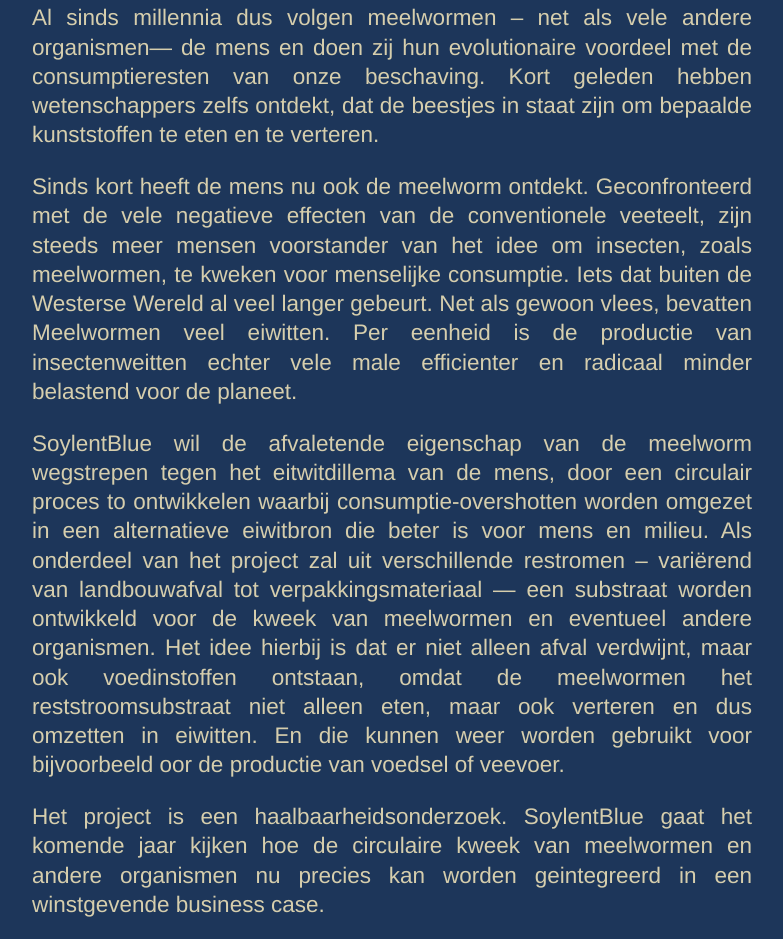
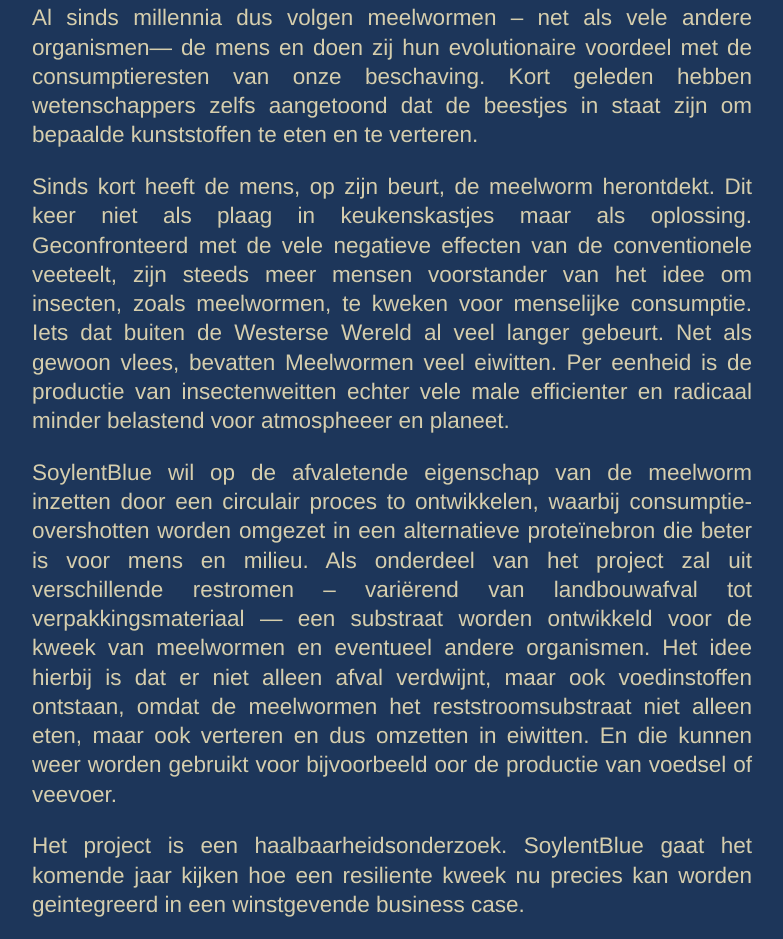
Before and after one commit to WillemFlinterman/soylentblue, a plain HTML site: page index.html in a window 1280 px wide. Shown: the part 1227-2166 px from the top of the page, without its empty margins (248-1031 px from the left). Drawn offline with Linux system fonts and the light colour scheme.

Commit message:
Update index.html

```diff
--- a/index.html
+++ b/index.html
@@ -21,40 +21,41 @@
             <p>SoylentBlue is een experimenteel project van <a href="https://www.willemflinterman.com" target="_blank">Willem Flinterman</a>
                 waarbij afvalstromen – varierend van landbouwafval tot synthetische polymeren — worden omgezet in
                 voedingstoffen door de inzet van meelwormen en andere levende organismen. De ambitie is om op basis van dit proces
-                een rendabele onderneming op te zetten.</p>
+                een rendabele onderneming op te zetten, gericht op de lokale markt.</p>
 
             <div id="sub">
 
                 <p>Meelwormen, de larven van een klein zwart kevertje, leefden oorspronkelijk uitsluitend onder de bast van bomen, waar zij weggetjes
                     knaagden door het hout. Toen duizenden jaren geleden de eerste landbouwgemeenschappen ontstonden, ontdekten zij dat het makkelijker kon.
-                    De soort specialiseerde zich in het eten van hardvezelige producten in het huishouden, zoals meel en brood, maar ook papier.
+                    De soort specialiseerde zich in het eten van hardvezelige producten in het huishouden, zoals meel en brood, maar ook papier en karton.
 
                 <p> Al sinds millennia dus volgen meelwormen – net als vele andere organismen— de mens en doen zij hun evolutionaire voordeel met de
-                    consumptieresten van onze beschaving. Kort geleden hebben wetenschappers zelfs ontdekt, dat de beestjes in staat zijn om bepaalde
+                    consumptieresten van onze beschaving. Kort geleden hebben wetenschappers zelfs aangetoond dat de beestjes in staat zijn om bepaalde
                     kunststoffen te eten en te verteren.</p>
 
-                <p> Sinds kort heeft de mens nu ook de meelworm ontdekt. Geconfronteerd met de vele negatieve effecten van de conventionele
-                    veeteelt, zijn steeds meer mensen voorstander van het idee om insecten, zoals meelwormen, te kweken voor menselijke consumptie.
+                <p> Sinds kort heeft de mens, op zijn beurt, de meelworm herontdekt. Dit keer niet als plaag in keukenskastjes maar als oplossing.
+                    Geconfronteerd met de vele negatieve effecten van de conventionele veeteelt, zijn steeds meer mensen voorstander van het idee om insecten, zoals meelwormen, te kweken voor menselijke consumptie.
                     Iets dat buiten de Westerse Wereld al veel langer gebeurt. Net als gewoon vlees, bevatten Meelwormen veel eiwitten.
-                    Per eenheid is de productie van insectenweitten echter vele male efficienter en radicaal minder belastend voor de planeet.
+                    Per eenheid is de productie van insectenweitten echter vele male efficienter en radicaal minder belastend voor atmospheeer en planeet.
                      </p>
 
-                <p> SoylentBlue wil de afvaletende eigenschap van de meelworm wegstrepen tegen het eitwitdillema van de mens, door een circulair proces to
-                    ontwikkelen waarbij consumptie-overshotten worden omgezet in een alternatieve eiwitbron die beter is voor mens en milieu.
-                    Als onderdeel van het project zal uit verschillende restromen – variërend van landbouwafval tot verpakkingsmateriaal — een substraat worden ontwikkeld voor de kweek van meelwormen en eventueel andere organismen. Het idee hierbij is dat er niet alleen afval verdwijnt, maar ook
-                    voedinstoffen ontstaan, omdat de meelwormen het reststroomsubstraat niet alleen eten, maar ook verteren en dus omzetten in eiwitten.
+                <p> SoylentBlue wil op de afvaletende eigenschap van de meelworm inzetten door een circulair proces to
+                    ontwikkelen, waarbij consumptie-overshotten worden omgezet in een alternatieve proteïnebron die beter is voor mens en milieu.
+                    Als onderdeel van het project zal uit verschillende restromen – variërend van landbouwafval tot verpakkingsmateriaal — een substraat
+                    worden ontwikkeld voor de kweek van meelwormen en eventueel andere organismen. Het idee hierbij is dat er niet alleen afval verdwijnt,
+                    maar ook voedinstoffen ontstaan, omdat de meelwormen het reststroomsubstraat niet alleen eten, maar ook verteren en dus omzetten in eiwitten.
                     En die kunnen weer worden gebruikt voor bijvoorbeeld oor de productie van voedsel of veevoer.</p>
 
-                <p> Het project is een haalbaarheidsonderzoek. SoylentBlue gaat het komende jaar kijken hoe de circulaire kweek van
-                    meelwormen en andere organismen nu precies kan worden geintegreerd in een winstgevende business case. </p>
+                <p> Het project is een haalbaarheidsonderzoek. SoylentBlue gaat het komende jaar kijken hoe een resiliente kweek nu precies kan worden geintegreerd
+                    in een winstgevende business case. </p>
 
                 <p>De naam van het project is een verwijzing naar de film Soylent Green (1973) van Richard Fleisher. De film
                     presenteert een dystopisch toekomstbeeld, waarin op een verwarmde en uitgeputte aarde conventionele landbouw en veeteelt
                     niet langer mogelijk is. Het enige beschikbare voedsel wordt geproduceerd door het bedrijf Soylent, dat hiervoor
-                    zonderlinge grondstoffen gebruikt.</p>
+                    alternatieve, enigszins zonderlinge grondstoffen gebruikt.</p>
 
                 <p>“Blue” verwijst naar het idee van de “blauwe economie”, waarbinnen de
-                    economische en ecologische valorisatie —het gebruiken en opwaarderen— van afvalstromen het leidende principe
+                    economische en ecologische valorisatie — het gebruiken en opwaarderen – van reststromen een leidende principe
                     is. De naam wil expres provoceren, bewustmaken. Tegelijkertijd staat hij ook voor de inventieve en constructieve
                     manier, waarop de uitdagingen van de toekomst het hoofd kan worden geboden.</p>
 
```
